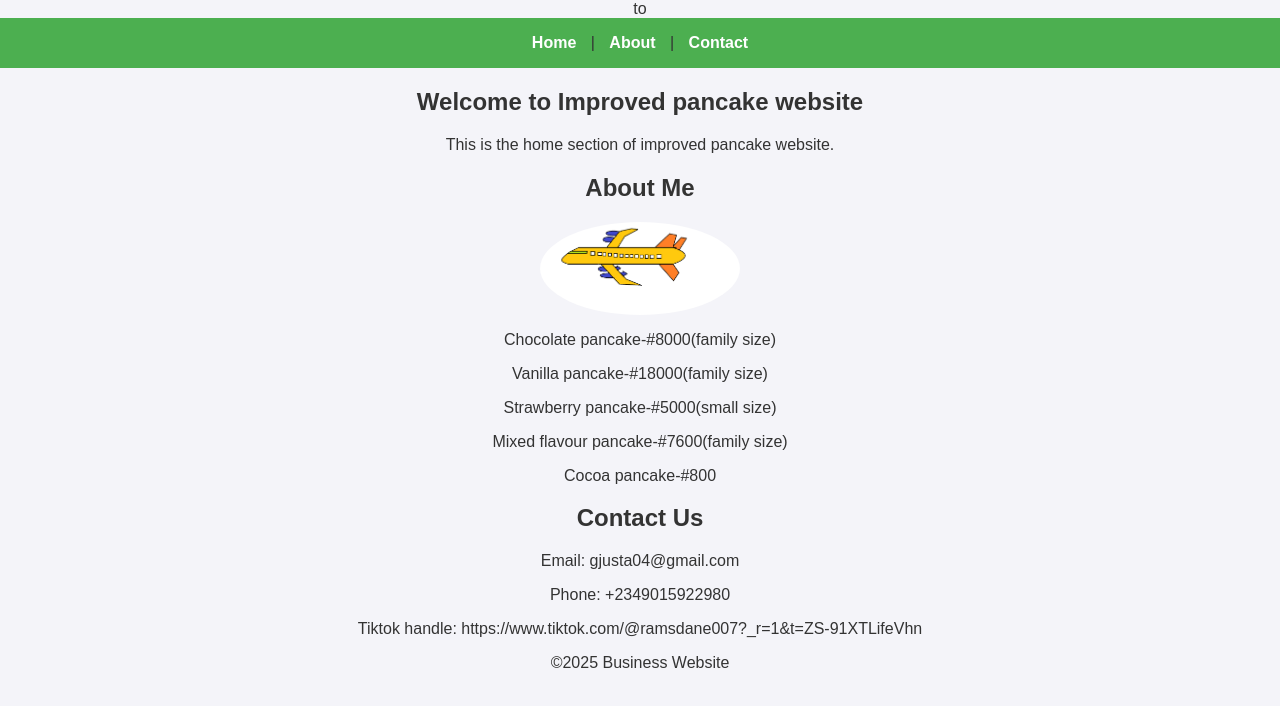
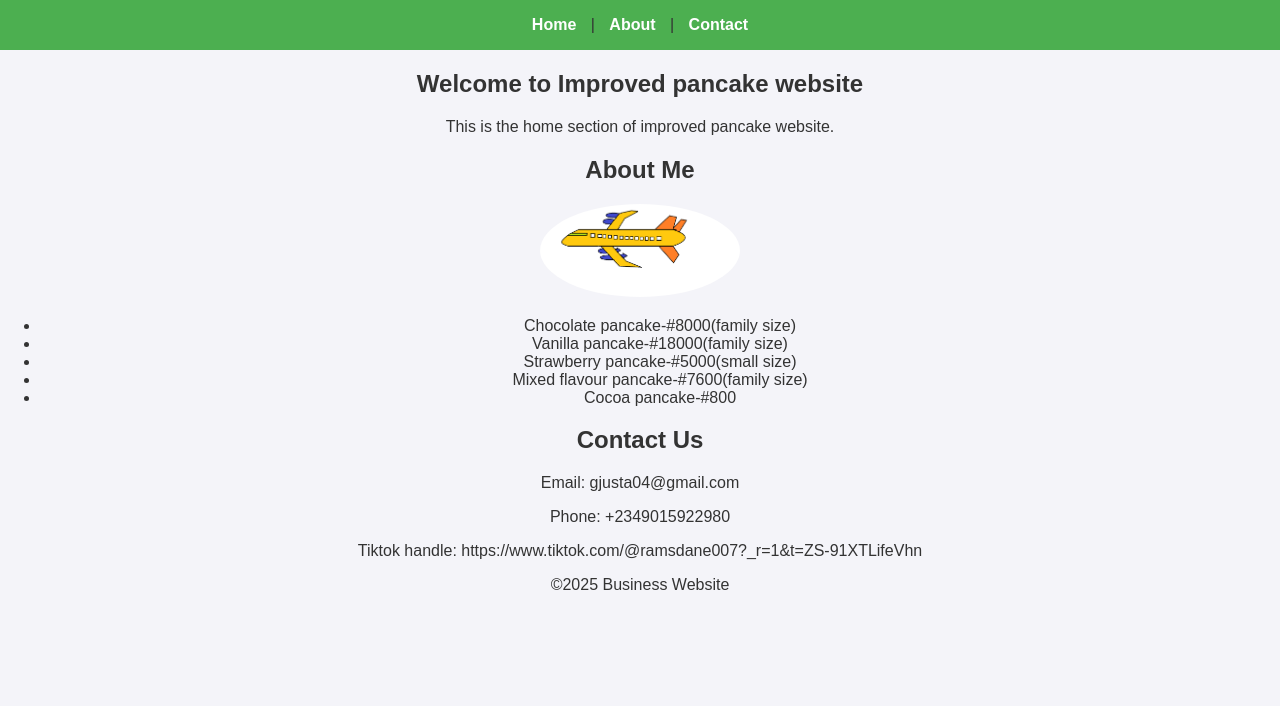
Before and after one commit to gjusta04/improved-pancake, a plain HTML site: page index.html in a window 1280 px wide. Drawn offline with Linux system fonts and the light colour scheme.

Commit message:
Update index.html

```diff
--- a/index.html
+++ b/index.html
@@ -1,4 +1,4 @@
-to <!DOCTYPE html>
+ <!DOCTYPE html>
 <html lang= "en">
   <head>
   <meta charset= "UTF-8">
@@ -73,12 +73,14 @@ to <!DOCTYPE html>
       <h1>About Me</h1>
       <img src= "Untitled.png" alt="My Business Picture" width= "200"
         style= "border-radius : 50%;">
-      <p>Chocolate pancake-#8000(family size)</p>
-      <p>Vanilla pancake-#18000(family size)</p>
-      <p>Strawberry pancake-#5000(small size)</p>
-      <p>Mixed flavour pancake-#7600(family size)</p>
-      <p>Cocoa pancake-#800</p>
+      <ul>
+      <li>Chocolate pancake-#8000(family size)</li>
+      <li>Vanilla pancake-#18000(family size)</li>
+      <li>Strawberry pancake-#5000(small size)</li>
+      <li>Mixed flavour pancake-#7600(family size)</li>
+      <li>Cocoa pancake-#800</li>
     </section>
+  </ul>
 
     <!--Contact Design-->
     <section id= "contact">
```
